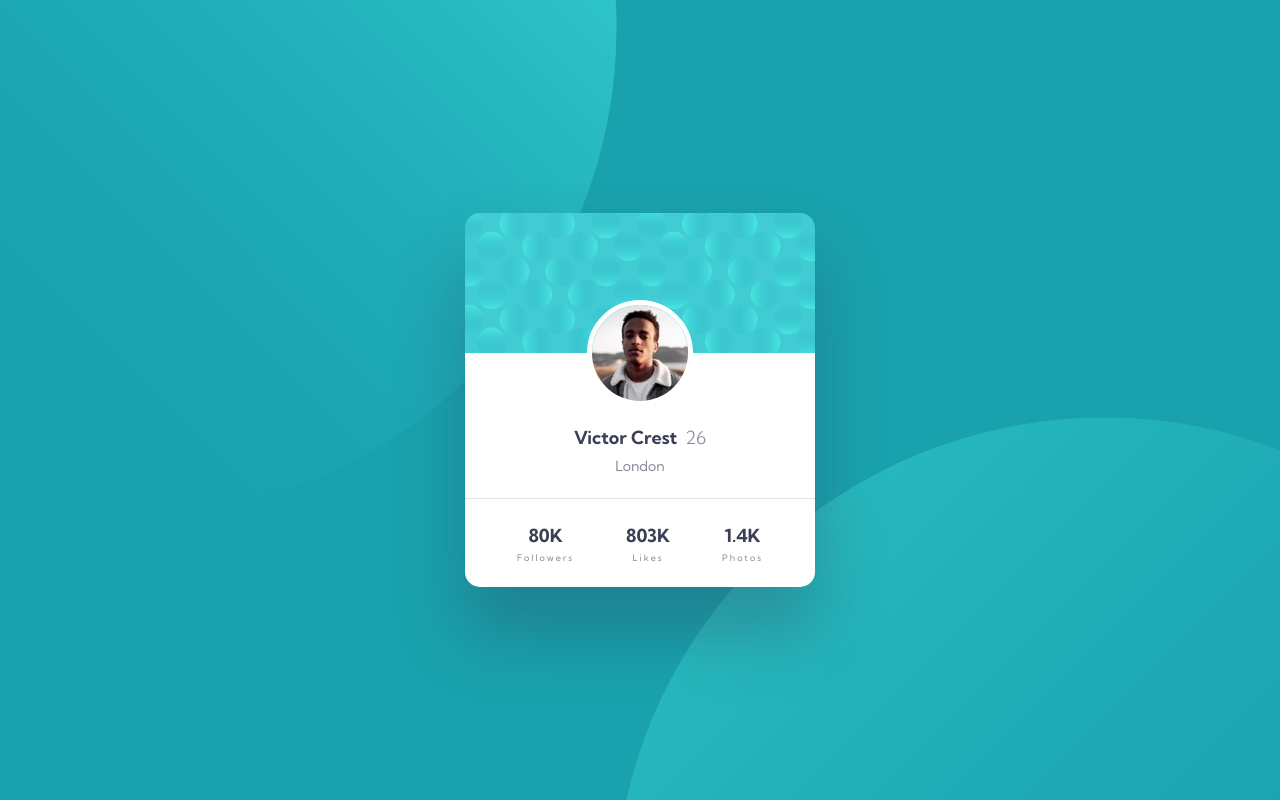
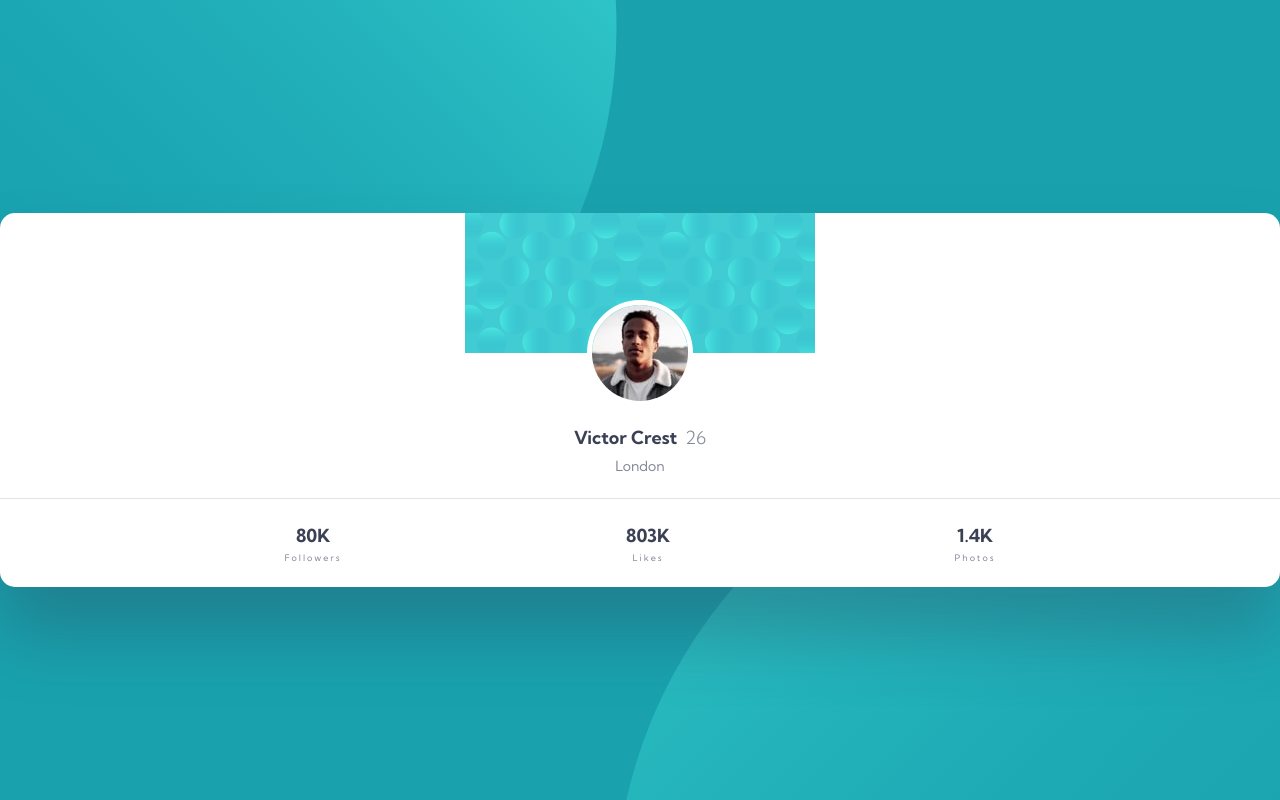
Before and after one commit to husamrayan/profile-card-component, a plain HTML site: page index.html in a window 1280 px wide. Drawn offline with nearby package versions, Linux system fonts and the light colour scheme; files that its build step writes are made by us from their sources; files whose address does not match are found by name.

Commit message:
sass interface updated

```diff
--- a/sass/_interface.scss
+++ b/sass/_interface.scss
@@ -1,7 +1,8 @@
 //  interface.scss
 
 .card-box{
-    width: 350px;
+    width:100%;
+    min-width: 350px;
     background-color: $color-white;
     border-radius: 15px;
     background-image: url(../images/bg-pattern-card.svg);
@@ -15,6 +16,7 @@
         justify-content: flex-end;
         align-items: center;
         height: 374px;
+
     }
 }
 .card-body {
```
